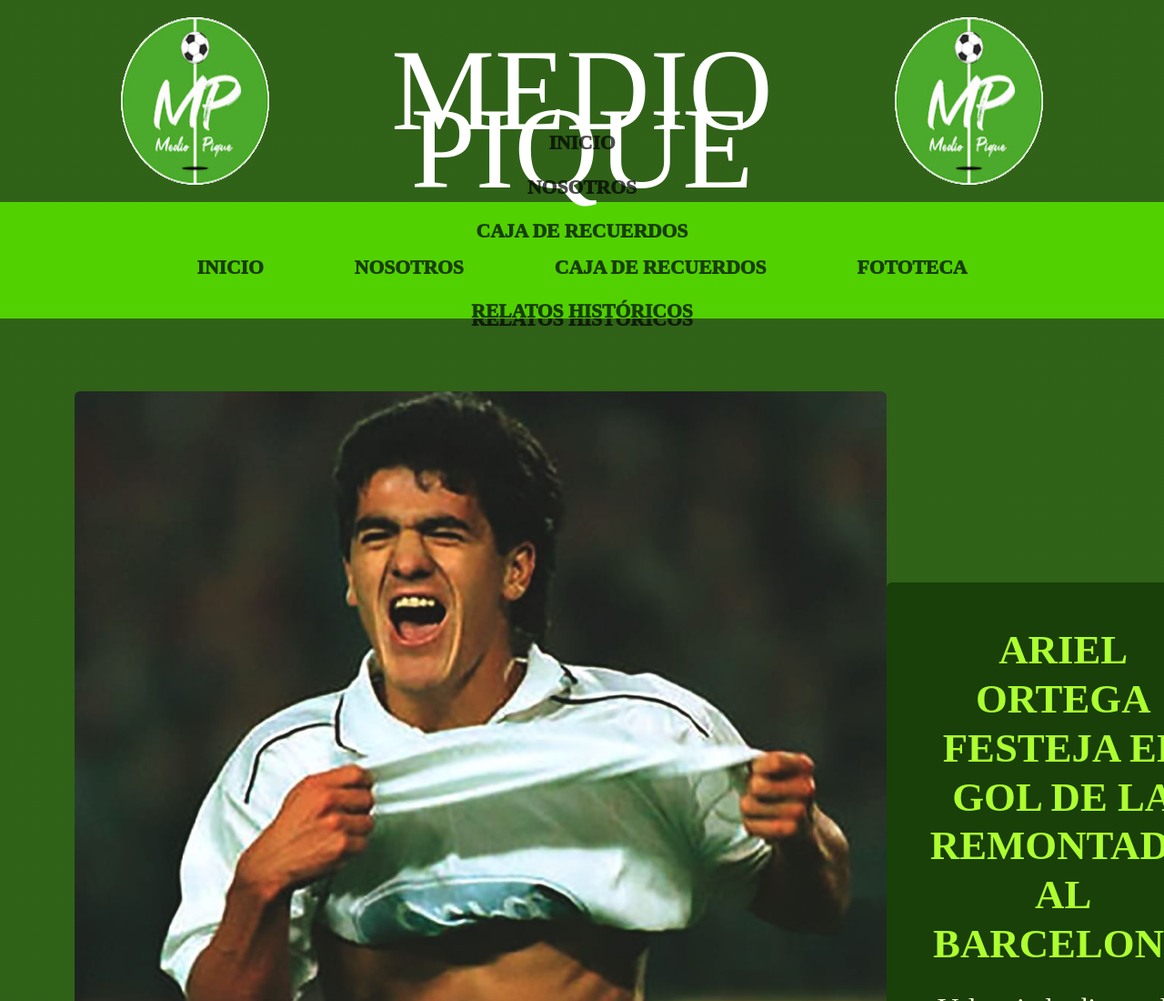
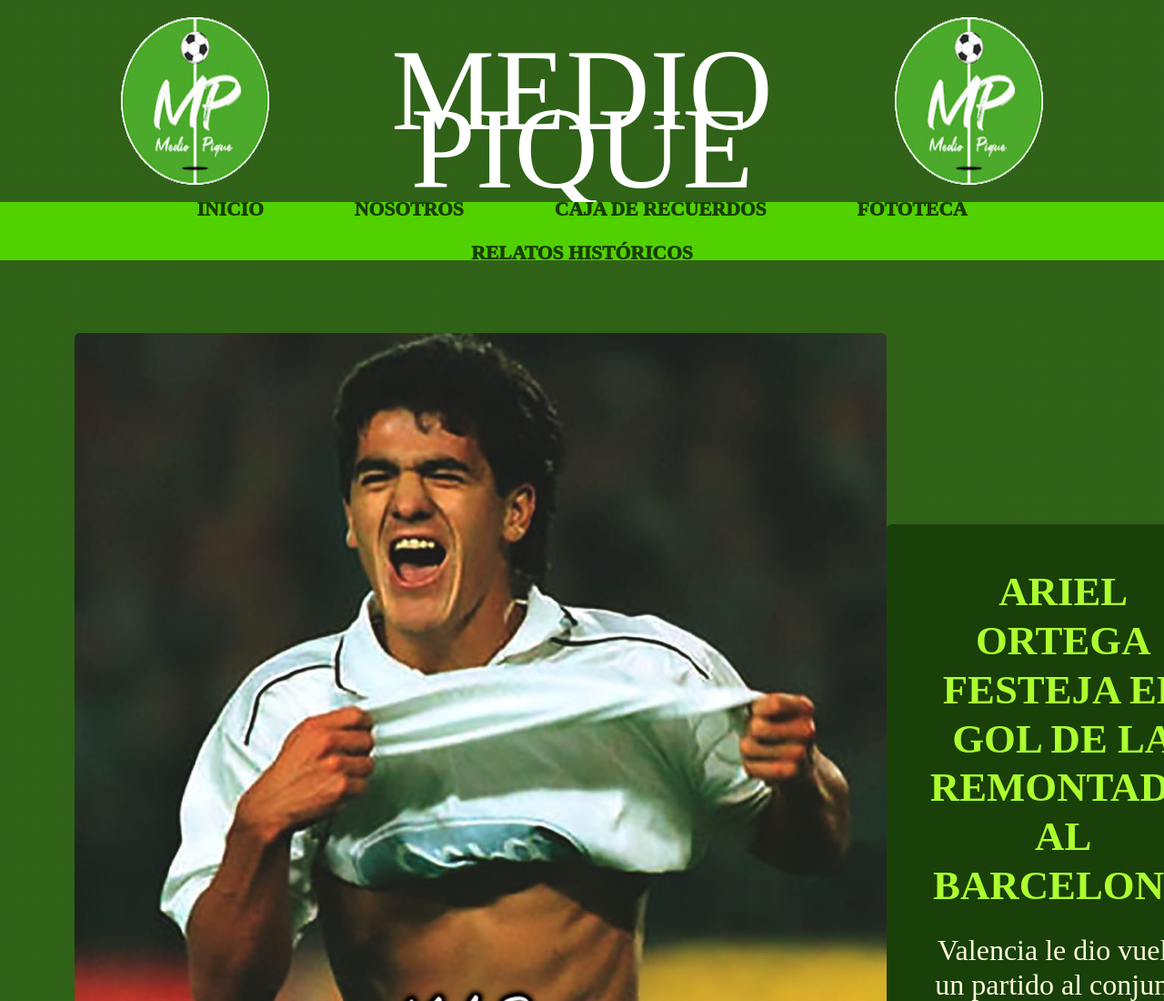
Before and after one commit to guidouade/PreEntrega2-Galiano, a plain HTML site: page paginas/fototeca.html in a window 1280 px wide. Shown: the top 1100 px of the page at 91% size. Drawn offline with nearby package versions, Linux system fonts and the light colour scheme.

Commit message:
fototeca.html

```diff
--- a/paginas/fototeca.html
+++ b/paginas/fototeca.html
@@ -17,30 +17,6 @@
   </div>
 
  <!-- Navbar -->
- <nav id="mainNav">
-  <div class="container">
-    <div id="navbarResponsive">
-      <ul class="navbar-nav">
-        <li class="nav-item">
-          <a class="nav-link" href="../index.html">INICIO</a>
-        </li>
-        <li class="nav-item">
-          <a class="nav-link" href="./paginas/nosotros.html">NOSOTROS</a>
-        </li>
-            <li class="nav-item">
-                <a class="nav-link" href="./paginas/cajaderecuerdos.html">CAJA DE RECUERDOS</a>
-            </li>
-            <li class="nav-item">
-                <a class="nav-link" href="./paginas/fototeca.html">FOTOTECA</a>
-            </li>
-            <li class="nav-item">
-                <a class="nav-link" href="./paginas/relatos.html">RELATOS HISTÓRICOS</a>
-            </li>
-
-      </ul>
-    </div>
-  </div>
-</nav> <!-- Navbar -->
  <nav class="navbar navbar-expand-lg navbar-dark py-lg-4" id="mainNav">
   <div class="container">
     <div class="collapse navbar-collapse" id="navbarResponsive">
```
